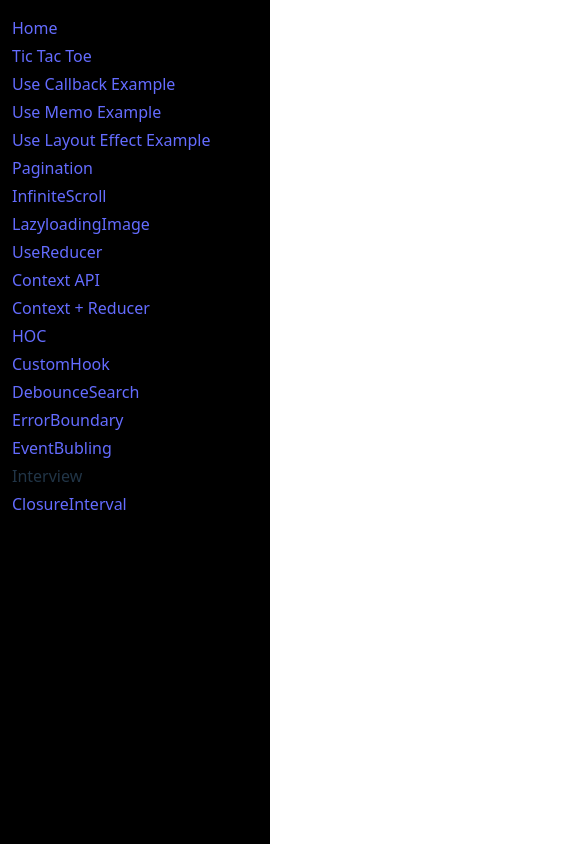
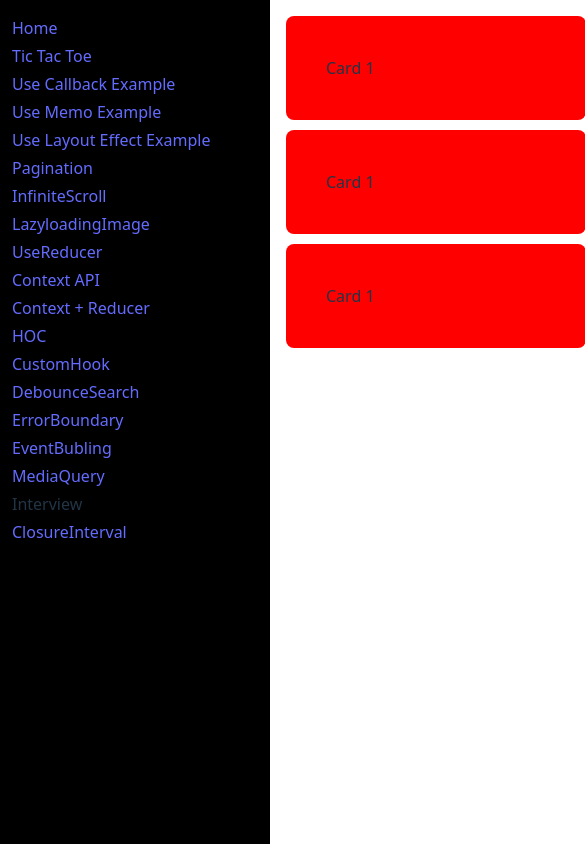
Before and after one commit to g-abhishek/vite-react, a React (Vite) app in the folder vite-react/: page /media-query in a window 390 px wide. Shown: the whole page, 585 px wide, since content can reach past the window. Built offline with nearby package versions, Linux system fonts and the light colour scheme.

Commit message:
media queries

```diff
--- a/vite-react/src/App.jsx
+++ b/vite-react/src/App.jsx
@@ -17,6 +17,7 @@ import CustomHook from "./components/CustomHook";
 import DebounceSearch from "./components/DebounceSearch";
 import ErrorBoundaryComponent from "./components/ErrorBoundaryComponent";
 import EventBubling from "./components/EventBubling";
+import MediaQuery from "./components/MediaQuery";
 
 function App() {
   return (
@@ -39,12 +40,14 @@ function App() {
           <Link to={"/debounce-search"}>DebounceSearch</Link>
           <Link to={"/error-boundary"}>ErrorBoundary</Link>
           <Link to={"/event-bubling"}>EventBubling</Link>
+          <Link to={"/media-query"}>MediaQuery</Link>
 
           <div>Interview</div>
           <Link to={"/closure-interval"}>ClosureInterval</Link>
         </div>
         <div className="main-content">
           <Routes>
+            <Route path="/media-query" element={<MediaQuery />} />
             <Route path="/event-bubling" element={<EventBubling />} />
             <Route path="/error-boundary" element={<ErrorBoundaryComponent />} />
             <Route path="/debounce-search" element={<DebounceSearch />} />
--- /dev/null
+++ b/vite-react/src/components/MediaQuery/index.css
@@ -0,0 +1,28 @@
+.mq-container {
+    display: grid;
+    grid-template-columns: repeat(auto-fit, minmax(300px, 1fr));
+    /* grid-template-columns: repeat(3, 1fr); */ /* 3 columns */
+    grid-gap: 10px;
+}
+
+.mq-card {
+    background-color: #1a1a1a;
+    padding: 40px;
+    border-radius: 8px;
+}
+
+@media (max-width: 1024px) {
+    .mq-container {
+        grid-template-rows: 1fr;
+    }
+    .mq-card {
+        background-color: white;
+    }
+}
+
+@media (max-width: 600px) {
+    .mq-card {
+        background-color: red;
+        /* grid-template-columns: 1fr; */ /* single column → stack */
+    }
+}
--- /dev/null
+++ b/vite-react/src/components/MediaQuery/index.jsx
@@ -0,0 +1,129 @@
+import "./index.css";
+
+const MediaQuery = () => {
+  return (
+    <>
+      <div className="mq-container">
+        <div className="mq-card"> Card 1</div>
+        <div className="mq-card"> Card 1</div>
+        <div className="mq-card"> Card 1</div>
+      </div>
+    </>
+  );
+};
+
+export default MediaQuery;
+
+/**
+ * ✅ What is media-type in Media Queries?
+ * The media-type defines what kind of device or output medium the styles should apply to.
+
+| Media Type | Purpose                                         |
+| ---------- | ----------------------------------------------- |
+| `screen`   | Default. For screens: desktops, tablets, phones |
+| `print`    | For printed documents (or print preview)        |
+| `speech`   | For screen readers (text-to-speech)             |
+| `all`      | Applies to all devices                          |
+
+✅ Example: Using Media Type
+
+For all screen devices only
+@media screen and (max-width: 768px) {
+    body {
+      background-color: lightblue;
+    }
+}
+
+
+For print only
+@media print {
+    body {
+        background-color: white;
+        color: black;
+    }
+}
+
+
+⚠️ Is screen Required?
+No, screen is optional in modern CSS. Most developers write media queries like:
+@media (max-width: 768px) {
+
+}
+👉 This implicitly targets screen, because screen is the default media type used by browsers.
+
+*************************************************
+🧾 Why Use @media print?
+Web pages often look bad when printed (e.g., background colors, buttons, menus, etc.).
+Using @media print, you can clean up or customize the appearance only for printed output.
+
+✅ Common Use Cases
+| Use Case                    | Description                       |
+| --------------------------- | --------------------------------- |
+| Remove UI elements          | Hide navbars, buttons, footers    |
+| Change colors               | Make background white, text black |
+| Adjust layout               | Remove columns, expand text width |
+| Hide interactive elements   | Forms, dropdowns, videos          |
+| Add print-friendly features | Page breaks, font scaling         |
+
+Normal screen styles
+body {
+    font-family: Arial;
+    background-color: #f4f4f4;
+    color: #333;
+}
+
+Print styles
+@media print {
+    body {
+        background-color: white;
+        color: black;
+    }
+}
+
+🖨️ Try It Yourself
+1. Open a webpage with a lot of content.
+2. Add @media print styles in a <style> tag.
+3. Press Ctrl + P (or ⌘ + P on Mac) → Preview before printing.
+
+You’ll see the print-specific styles applied.
+
+💡 Real Life Use Cases
+1. nvoices: Print without action buttons or navigation bars.
+2. Articles/Blogs: Clean printable layout without ads or images.
+3. Reports/Docs: Enforce consistent formatting and headers/footers.
+
+✅ Bonus: Forcing Page Breaks
+@media print {
+  .page-break {
+    page-break-before: always;
+  }
+}
+Use this class when you want certain sections to start on a new printed page.
+
+*************************************************
+🌐 When to use all?
+The all media type targets all devices, regardless of type (screen, print, speech, etc.)
+It is the default media type if none is specified.
+
+✅ Example:
+@media all and (max-width: 600px) {
+  body {
+    font-size: 16px;
+  }
+}
+
+Is functionally the same as:
+@media (max-width: 600px) {
+  body {
+    font-size: 16px;
+  }
+}
+
+✅ When to use?
+1. Almost never needed explicitly
+2. Use if you’re writing styles meant to apply to all media types and want to be explicit
+
+ *
+ *
+ *
+ */
```
